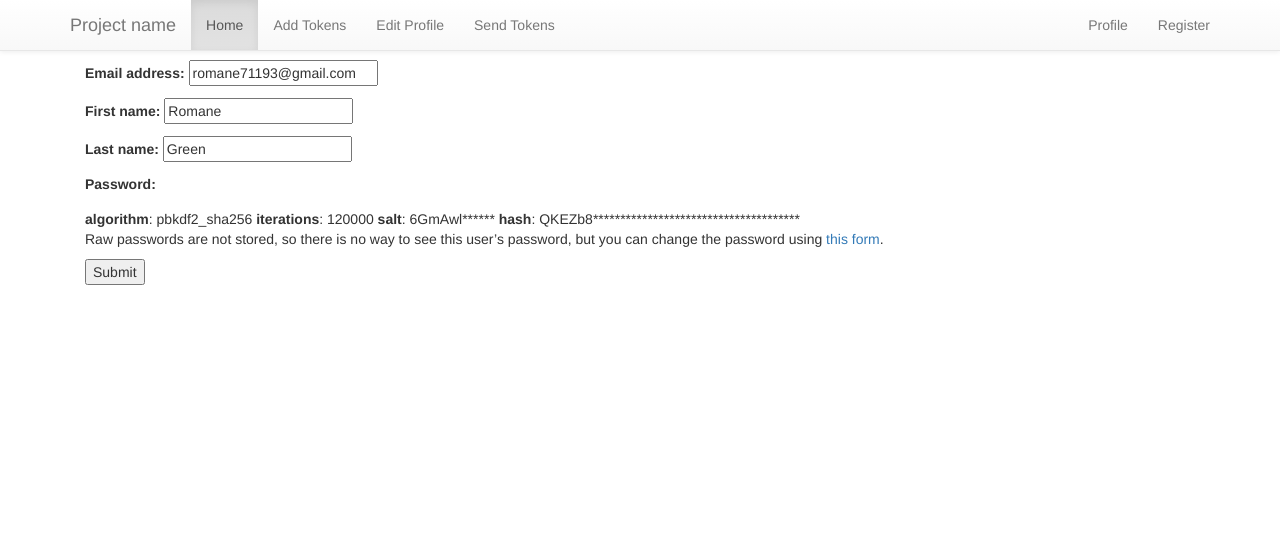
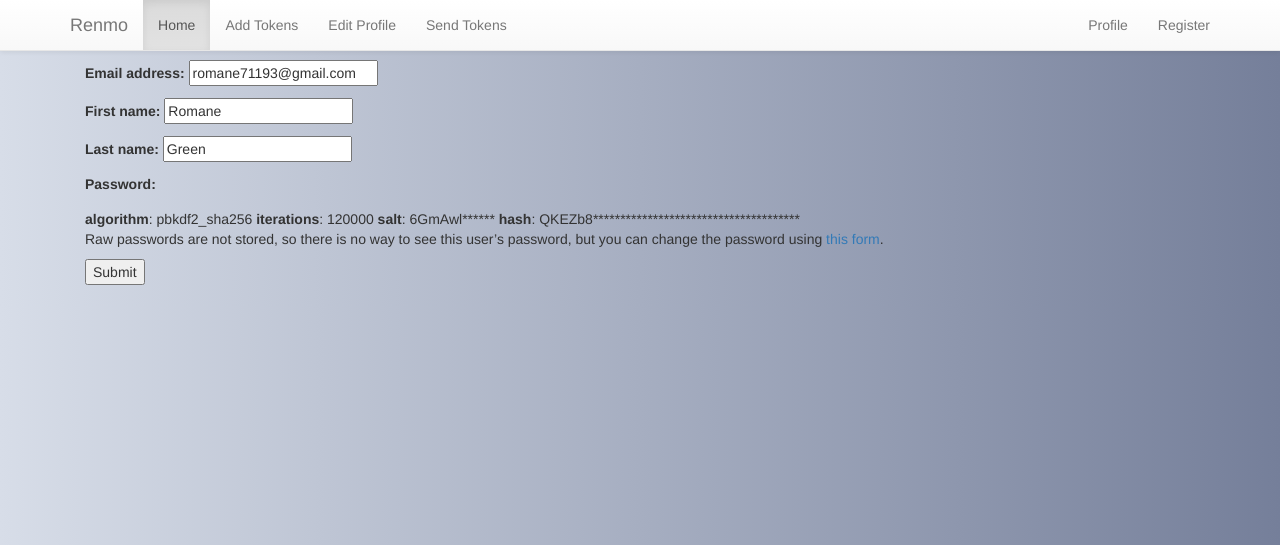
Before and after one commit to RomaneGreen/pjango, a Django app: page /account/edit_profile/ in a window 1280 px wide. Shown: the top 545 px of the page. Run offline with Django 3.2, Linux system fonts and the light colour scheme; a user stored in the database is signed in; some libraries are stand-ins or nearby versions.

Commit message:
can now take css

```diff
--- a/renmoproj/renmoproj/settings.py
+++ b/renmoproj/renmoproj/settings.py
@@ -5,6 +5,9 @@ import os
 # Build paths inside the project like this: os.path.join(BASE_DIR, ...)
 BASE_DIR = os.path.dirname(os.path.dirname(os.path.abspath(__file__)))
 
+STATICFILES_DIRS = (
+    os.path.join(BASE_DIR, 'static'),
+)
 
 # Quick-start development settings - unsuitable for production
 # See https://docs.djangoproject.com/en/2.1/howto/deployment/checklist/
--- /dev/null
+++ b/renmoproj/static/css/style.css
@@ -0,0 +1,6 @@
+body {
+    background: #757F9A;  /* fallback for old browsers */
+    background: -webkit-linear-gradient(to right, #D7DDE8, #757F9A);  /* Chrome 10-25, Safari 5.1-6 */
+    background: linear-gradient(to right, #D7DDE8, #757F9A); /* W3C, IE 10+/ Edge, Firefox 16+, Chrome 26+, Opera 12+, Safari 7+ */
+
+}
--- a/renmoproj/templates/base.html
+++ b/renmoproj/templates/base.html
@@ -1,11 +1,13 @@
 <!-- templates/base.html -->
+{% load staticfiles %}
 <!DOCTYPE html>
 <html>
 <head>
   <meta charset="utf-8">
    <link rel="stylesheet" href="//maxcdn.bootstrapcdn.com/bootstrap/3.2.0/css/bootstrap.min.css">
     <link rel="stylesheet" href="//maxcdn.bootstrapcdn.com/bootstrap/3.2.0/css/bootstrap-theme.min.css">
-  <title>{% block title %} Django Auth Tutorial {% endblock %}</title>
+    <link rel="stylesheet" href="{% static 'css/style.css' %}">
+  <title>{% block title %} Renmo {% endblock %}</title>
 </head>
 
 <body>
@@ -13,7 +15,7 @@
        <div class="container">
         <div class="navbar-header">
 
-          <a class="navbar-brand" href="{% url 'home' %}">Project name</a>
+          <a class="navbar-brand" href="{% url 'home' %}"> Renmo </a>
         </div>
         <div id="navbar" class="navbar-collapse collapse">
           <ul class="nav navbar-nav">
```
Also changed, not shown: renmoproj/db.sqlite3.
